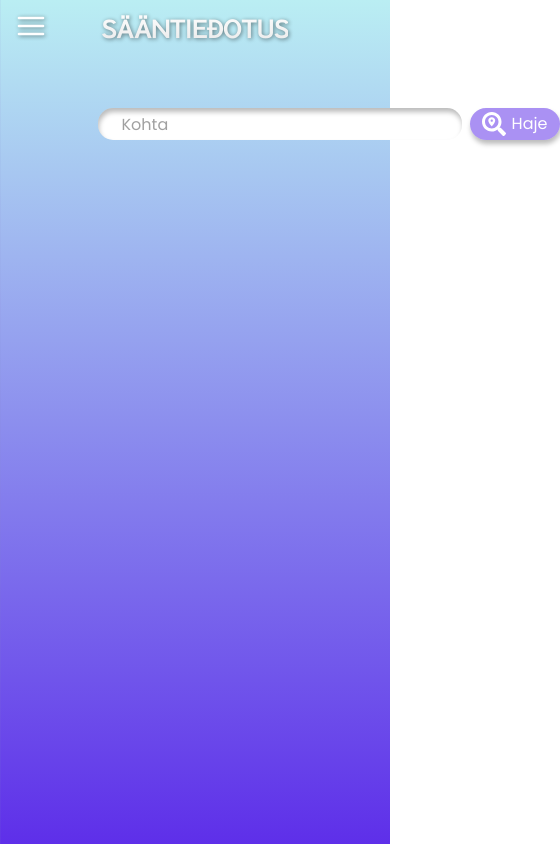
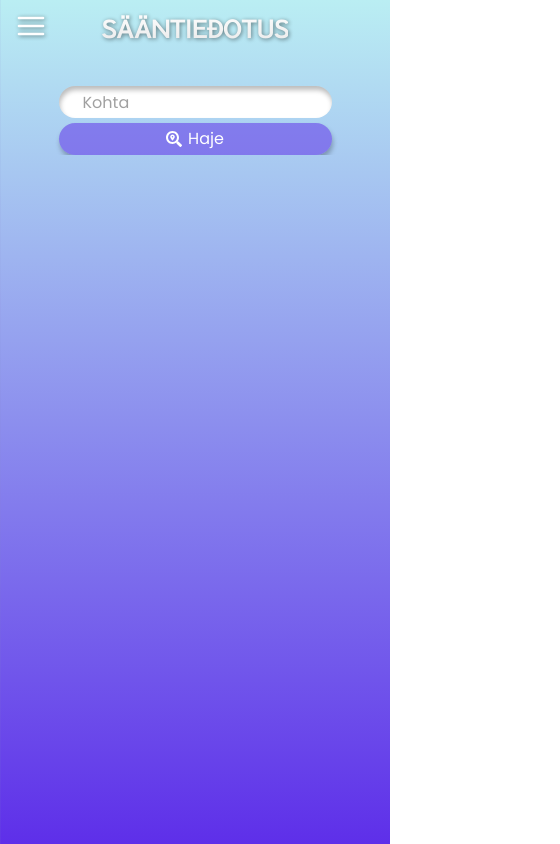
Before and after one commit to heikkuj/fkv-saantiedotus-weather, a Next.js app: page / in a window 390 px wide. Shown: the whole page, 560 px wide, since content can reach past the window. Built offline with nearby package versions, Linux system fonts and the light colour scheme.

Commit message:
responsiveness fixes

```diff
--- a/app/components/nav.jsx
+++ b/app/components/nav.jsx
@@ -21,7 +21,7 @@ export default function Nav() {
       </div>
 
       {/* Sidebar */}
-      <nav className={`fixed w-[45vw] max-w-[300px] h-screen z-40 bg-glass backdrop-blur-xs shadow-[1px_1px_8px_rgba(42, 42, 42, 0.38)] transition-transform ease-in-out duration-700 ${isMenuOpen ? "translate-x-0" : "-translate-x-full"}`}>
+      <nav className={`fixed w-[45vw] max-w-[300px] h-full z-40 bg-glass backdrop-blur-xs shadow-[1px_1px_8px_rgba(42, 42, 42, 0.38)] transition-transform ease-in-out duration-700 ${isMenuOpen ? "translate-x-0" : "-translate-x-full"}`}>
 
         <ul className='!p-[70px] text-left list-none font-poppins text-white text-[1.3em]'>
 
@@ -35,8 +35,8 @@ export default function Nav() {
         </ul>
         <div className='absolute w-full !p-[10px] bottom-0 text-center left-[50%] translate-x-[-50%] drop-shadow-[1px_4px_5px_rgba(0,0,0,0.266)] text-white font-poppins text-[0.7em]'>
 
+        <p className='!my-[5px]'>Created by <a href="https://github.com/heikkuj" target='_blank' className='underline'>Heikku J.</a></p>
           <p>Powered by <a href="https://www.weatherapi.com/" title="Free Weather API" className='underline'>WeatherAPI.com</a></p>
-          <p className='!my-[5px]'>Created by <a href="https://github.com/heikkuj" target='_blank' className='underline'>Heikku J.</a></p>
         </div>
       </nav>
     </>
--- a/app/components/search.jsx
+++ b/app/components/search.jsx
@@ -35,49 +35,50 @@ export default function Search() {
     }
 
   return (
-    <div className='flex flex-col gap-1 items-center justify-center !m-3 w-[50vw] max-w-[600px] font-poppins'>
-        <form onSubmit={searchWeather} className='flex gap-2 w-full'>
+    <div className='flex flex-col lg:flex-nowrap items-center justify-center gap-1 w-[100vw] font-poppins'>
+
+            {/* Error msg */}
+
+            {error && (
+            <div className='absolute top-[70px] bg-red-100 rounded-full text-center content-center w-[50vw] h-[30px]'>
+                <p>Fant ikke lokasjon.</p>
+            </div>
+        )}
+
+        <form onSubmit={searchWeather} className='flex flex-col lg:flex-row lg:items-center lg:gap-2 max-w-[600px]'>
             <input
             type='search'
             value={query}
             onChange={(e) => setQuery(e.target.value)}
             placeholder='Kohta'
-            className='flex-1 m-[20px] !py-3 !px-6 h-[2em] rounded-[15px] inset-shadow-[1px_4px_5px_rgba(0,0,0,0.266)] focus:border-none text-black placeholder:text-light-t bg-white' />
-
+            className='lg:!my-0 !mb-[5px] w-[70vw] lg:flex-grow max-w-[600px] !py-3 !px-6 h-[2em] rounded-full inset-shadow-[1px_4px_5px_rgba(0,0,0,0.266)] focus:border-none text-black placeholder:text-light-t bg-white' />
                 <button
                 type='submit'
                 disabled={loading}
-            className='flex justify-center items-center gap-1.5 w-[90px] min-w-[90px] rounded-full text-white shadow-[1px_4px_5px_rgba(0,0,0,0.266)] hover:cursor-pointer bg-indigo-t active:bg-indigo'
+                className='flex justify-center items-center gap-1.5 w-[70vw] max-w-[600px] lg:w-[140px] lg:min-w-[140px] h-[2em] rounded-full text-white shadow-[1px_4px_5px_rgba(0,0,0,0.266)] hover:cursor-pointer bg-indigo-t active:bg-indigo'
                 >
-                <FaSearchLocation className='text-[1.5em]' />
+                    <FaSearchLocation className='text-[1em]' />
                     Haje
                 </button>
         </form>
 
-        {error && (
-            <div className='!mt-4 !p-4 bg-red-100 rounded-md'>
-                {/* {error} */}
-                <p>Fant ikke lokasjon.</p>
-            </div>
-        )}
-
         {weather && (
             // LOCATION
-            <div className='!mt-4 !p-4'>
+            <div className='!mt-4 !p-4 flex-col'>
                 {/* <div className='h-full w-[50vw] max-w-[600px] !p-4 font-sawarabi text-center uppercase bg-white rounded-full shadow-[1px_4px_5px_rgba(0,0,0,0.266)]'>
                 <h2 className='font-semibold text-l'>
                     {weather.location.name}
                 </h2>
                 <h3 className='normal-case !mt-1'>{weather.location.country}</h3>
             </div> */}
-            <div className='h-full w-[50vw] max-w-[600px] !p-4 font-sawarabi text-center uppercase text-white drop-shadow-[1px_4px_5px_rgba(0,0,0,0.266)]'>
-                <h2 className='font-semibold text-[1.5em]'>
+            <div className='h-full w-[50vw] max-w-[600px] place-self-center !p-4 font-sawarabi text-center uppercase text-white drop-shadow-[1px_4px_5px_rgba(0,0,0,0.266)]'>
+                <h2 className='font-semibold text-[1.5em] lg:text-[2em]'>
                     {weather.location.name}
                 </h2>
-                <h3 className='normal-case text-[0.9em]'>{weather.location.country}</h3>
+                <h3 className='normal-case text-[0.9em] lg:text-[1.3em]'>{weather.location.country}</h3>
             </div>
 
-            <div className='flex w-[30vw] min-w-[180px] max-w-[300px] h-[30vw] min-h-[180px] max-h-[300px] rounded-full !mt-[10px] !mb-[30px] items-center justify-center place-self-center bg-white'>
+            <div className='flex w-[30vw] min-w-[180px] max-w-[250px] h-[30vw] min-h-[180px] max-h-[250px] rounded-full !mt-[10px] !mb-[30px] items-center justify-center place-self-center bg-white'>
                 <div className='text-center'>
 
                     {/* WEATHER ICON */}
@@ -85,13 +86,13 @@ export default function Search() {
                     alt={weather.current.condition.text} className='place-self-center lg:!pb-[20px]'/>
 
                     {/* TEMPERATURE */}
-                    <p className='font-semibold text-3xl lg:text-7xl'>{weather.current.temp_c}°C</p>
-                    <p className='!p-[15px] lg:!p-[30px]'>{weather.current.condition.text}</p>
+                    <p className='font-semibold text-[2em] md:text-[3em] lg:text-[3.5em]'>{weather.current.temp_c}°C</p>
+                    <p className='!p-[15px] lg:!p-[30px] md:text-[1.3em] lg:text-[1.5em]'>{weather.current.condition.text}</p>
                 </div>
             </div>
 
                 {/*  WEATHER DETAILS */}
-                <div className='h-full w-[50vw] max-w-[600px] !p-4 font-sawarabi text-center normal-case bg-white rounded-full shadow-[1px_4px_5px_rgba(0,0,0,0.266)]'>
+                <div className='h-full w-[50vw] max-w-[600px] !min-w-[300px] !p-4 font-sawarabi text-center normal-case text-[1em] md:text-[1.2em] bg-white rounded-full shadow-[1px_4px_5px_rgba(0,0,0,0.266)]'>
                     <p>Føles som: {weather.current.feelslike_c}°C</p>
                     <p>Vind: {weather.current.wind_kph} km/t {weather.current.wind_dir}</p>
                     <p>Fuktighet: {weather.current.humidity}%</p>
--- a/app/components/title.jsx
+++ b/app/components/title.jsx
@@ -2,7 +2,7 @@ import React from 'react'
 
 export default function Title() {
   return (
-    <div className='flex content-center items-center !p-[10px]'>
+    <div className='flex content-center place-self-center items-center !mt-[10px]'>
         <h1 className='uppercase text-[1.5em] font-sawarabi font-bold text-transparent bg-gradient-to-b from-white to-light-g bg-clip-text drop-shadow-[1px_1px_2px_rgba(0,0,0,0.485)]'>
             Sääntieđotus
           </h1>
--- a/app/globals.css
+++ b/app/globals.css
@@ -19,6 +19,7 @@
 
 body {
   height: 100%;
+  min-width: 300px;
   background: #5e2fe9;
   background: linear-gradient(0deg, rgba(94,47,233,1) 0%, #baeef3 100%);
   background-repeat: no-repeat;
--- a/app/page.tsx
+++ b/app/page.tsx
@@ -6,7 +6,7 @@ import Title from './components/title'
 
 export default function Home() {
   return (
-    <div className='flex justify-center items-center flex-col'>
+    <div className='flex justify-center items-center flex-col overflow-hidden'>
       <Title />
       <div className='!m-[20px]'></div>
       <Search  />
```
Lines whose indentation alone changed are shown as unchanged.
